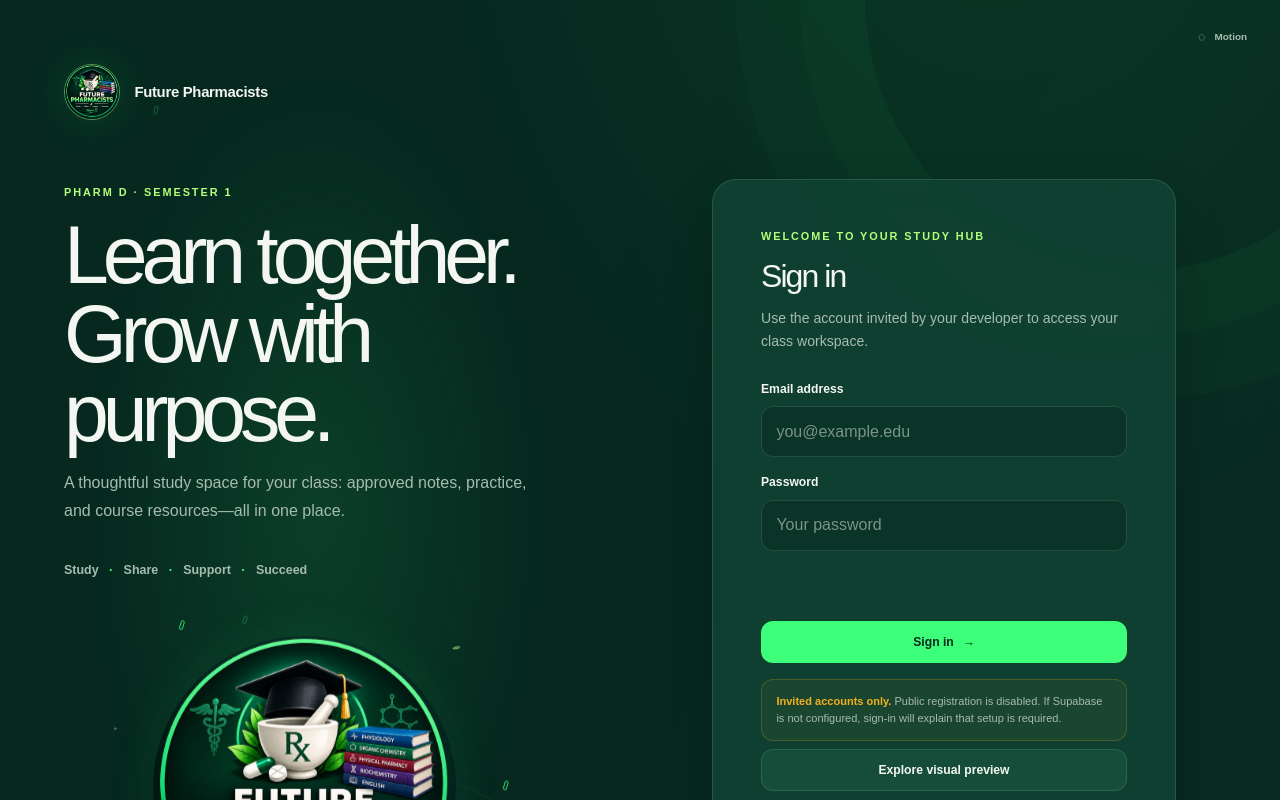
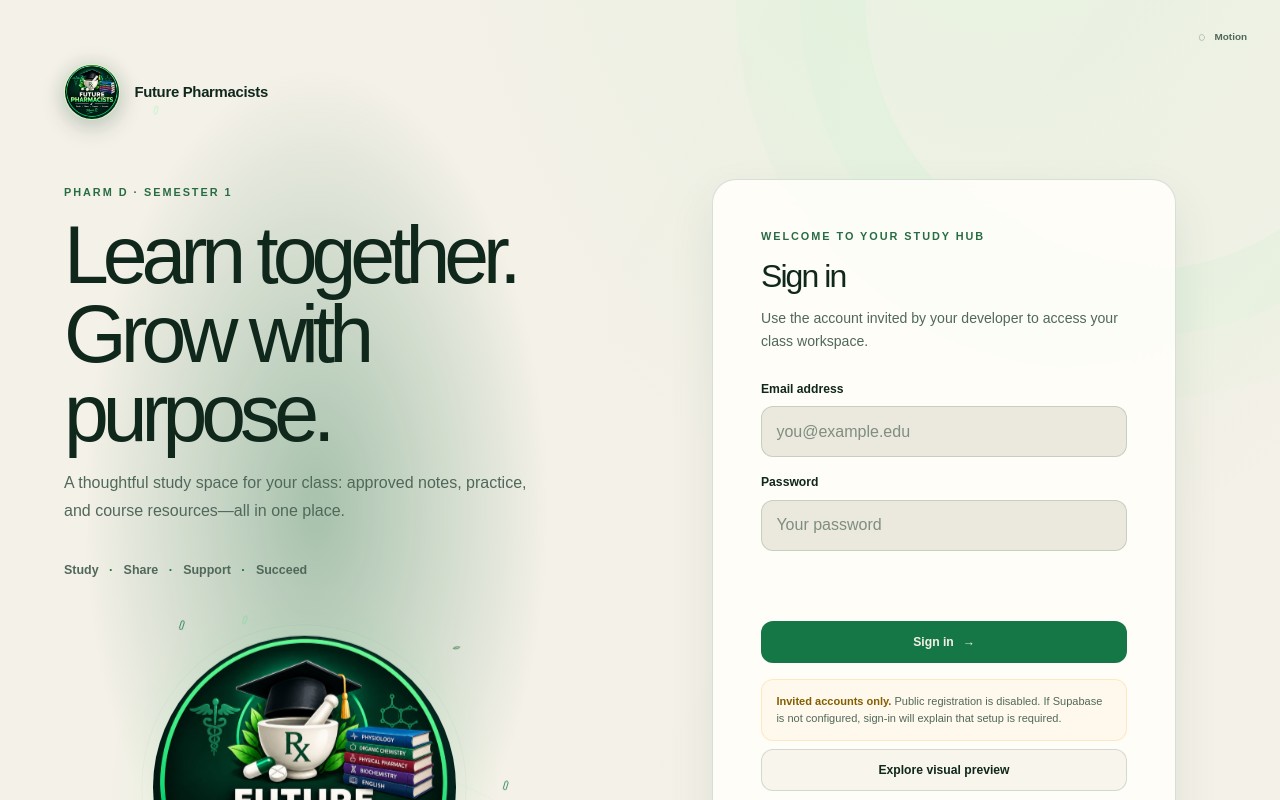
Before and after one commit to alipo0oi9u8-a11y/future-pharmacist, a Next.js app: page / in a window 1280 px wide. Shown: the top 800 px of the page. Built offline with nearby package versions, Linux system fonts and the light colour scheme.

Commit message:
Set light theme as the default
Co-authored-by: Copilot <223556219+Copilot@users.noreply.github.com>

```diff
--- a/app/design-tokens.css
+++ b/app/design-tokens.css
@@ -1,7 +1,37 @@
 :root {
-  /* WCAG 2.1 AA accent check: npm run contrast:check, text against --color-surface.
-     Dark (#104232) / light (#fffefa): physiology 5.82/6.62, organic 6.70/7.03,
-     physical 5.41/6.86, biochemistry 5.64/8.52, English 5.78/8.54 (all >= 4.5:1). */
+  /* Light is the default. npm run contrast:check verifies subject text accents on both themes. */
+  color-scheme: light;
+  --color-deep: #f4f1e8;
+  --color-deep-raised: #ebe8dd;
+  --color-surface: #fffefa;
+  --color-surface-raised: #f8f5ec;
+  --color-ring: #167746;
+  --color-lime: #286c43;
+  --color-cream: #f4f1e8;
+  --color-gold: #855e00;
+  --color-ink: #10271c;
+  --color-muted: #50685a;
+  --color-line: rgb(20 73 42 / 16%);
+  --color-danger: #a83830;
+  --subject-physiology: #1c5ca8;
+  --subject-organic: #17653b;
+  --subject-physical: #9b3936;
+  --subject-biochemistry: #68328f;
+  --subject-english: #284a8a;
+  --radius-sm: 0.75rem;
+  --radius-md: 1.125rem;
+  --radius-lg: 1.5rem;
+  --radius-pill: 999px;
+  --shadow-card: 0 1.25rem 3rem rgb(25 68 39 / 9%);
+  --shadow-glow: 0 0 2.5rem rgb(22 119 70 / 10%);
+  --duration-fast: 160ms;
+  --duration-normal: 260ms;
+  --duration-slow: 600ms;
+  --ease-standard: cubic-bezier(.2, .75, .25, 1);
+  --ease-spring: cubic-bezier(.2, .85, .25, 1.2);
+}
+
+[data-theme="dark"] {
   color-scheme: dark;
   --color-deep: #06281f;
   --color-deep-raised: #0b3428;
@@ -20,38 +50,6 @@
   --subject-physical: #f29c9a;
   --subject-biochemistry: #d4a4f5;
   --subject-english: #9ab8ff;
-  --radius-sm: 0.75rem;
-  --radius-md: 1.125rem;
-  --radius-lg: 1.5rem;
-  --radius-pill: 999px;
   --shadow-card: 0 1.25rem 3rem rgb(0 0 0 / 18%);
   --shadow-glow: 0 0 2.5rem rgb(61 255 122 / 13%);
-  --duration-fast: 160ms;
-  --duration-normal: 260ms;
-  --duration-slow: 600ms;
-  --ease-standard: cubic-bezier(.2, .75, .25, 1);
-  --ease-spring: cubic-bezier(.2, .85, .25, 1.2);
 }
-
-[data-theme="light"] {
-  color-scheme: light;
-  --color-deep: #f1f6f0;
-  --color-deep-raised: #e8f0e8;
-  --color-surface: #fffefa;
-  --color-surface-raised: #f6fbf5;
-  --color-ring: #167746;
-  --color-lime: #286c43;
-  --color-cream: #f4f1e8;
-  --color-gold: #855e00;
-  --color-ink: #10271c;
-  --color-muted: #50685a;
-  --color-line: rgb(20 73 42 / 16%);
-  --color-danger: #a83830;
-  --subject-physiology: #1c5ca8;
-  --subject-organic: #17653b;
-  --subject-physical: #9b3936;
-  --subject-biochemistry: #68328f;
-  --subject-english: #284a8a;
-  --shadow-card: 0 1.25rem 3rem rgb(25 68 39 / 9%);
-  --shadow-glow: 0 0 2.5rem rgb(22 119 70 / 10%);
-}
--- a/app/future-pharmacists-app.tsx
+++ b/app/future-pharmacists-app.tsx
@@ -260,10 +260,14 @@ const subscribeToTheme = (callback: () => void) => {
   window.addEventListener(themeChangeEvent, callback);
   return () => window.removeEventListener(themeChangeEvent, callback);
 };
-const getThemeSnapshot = (): "dark" | "light" => localStorage.getItem("fp-theme-v1") === "light" ? "light" : "dark";
-const getServerThemeSnapshot = (): "dark" | "light" => "dark";
+const getThemeSnapshot = (): "dark" | "light" => {
+  const saved = localStorage.getItem("fp-theme-v1");
+  return saved === "dark" ? "dark" : "light";
+};
+const getServerThemeSnapshot = (): "dark" | "light" => "light";
 const setStoredTheme = (theme: "dark" | "light") => {
   localStorage.setItem("fp-theme-v1", theme);
+  document.documentElement.dataset.theme = theme;
   window.dispatchEvent(new Event(themeChangeEvent));
 };
 const subjectColor = (name: string) => subjects.find((subject) => subject.name === name)?.color ?? "var(--color-ring)";
--- a/app/globals.css
+++ b/app/globals.css
@@ -276,6 +276,7 @@ button:disabled { cursor: not-allowed; opacity: .58; }
 .hero-copy h1 { margin: .55rem 0; font-size: clamp(1.7rem, 4vw, 3rem); letter-spacing: -.065em; line-height: 1.08; }
 .hero-copy p { max-width: 38rem; margin: 0 0 1.1rem; color: var(--color-muted); font-size: .78rem; }
 .hero-logo { position: relative; z-index: 1; width: clamp(5rem, 12vw, 9.7rem); aspect-ratio: 1; flex: 0 0 auto; border: 2px solid rgb(182 255 122 / 55%); border-radius: 50%; object-fit: cover; box-shadow: var(--shadow-glow); animation: logo-float 6s ease-in-out infinite; }
+[data-theme="light"] .brand-logo, [data-theme="light"] .hero-logo, [data-theme="light"] .mobile-brand img { box-shadow: 0 .45rem 1.5rem rgb(11 52 40 / 20%), 0 0 1.4rem rgb(22 119 70 / 12%); }
 .stats-grid { display: grid; grid-template-columns: repeat(4, minmax(0, 1fr)); gap: .7rem; margin-top: .8rem; }
 .stat-card, .panel, .subject-card, .note-card, .book-card, .quiz-card, .flashcard, .management-card {
   border: 1px solid var(--color-line);
--- a/app/layout.tsx
+++ b/app/layout.tsx
@@ -13,9 +13,18 @@ export const metadata: Metadata = {
   appleWebApp: { capable: true, title: "Future Pharmacists", statusBarStyle: "black-translucent" },
 };
 
+const themeBootstrap = `try {
+  const saved = localStorage.getItem("fp-theme-v1");
+  if (saved === "dark" || saved === "light") document.documentElement.dataset.theme = saved;
+} catch {}
+`;
+
 export default function RootLayout({ children }: LayoutProps<"/">) {
   return (
-    <html lang="en" data-theme="dark">
+    <html lang="en" data-theme="light" suppressHydrationWarning>
+      <head>
+        <script dangerouslySetInnerHTML={{ __html: themeBootstrap }} />
+      </head>
       <body>{children}</body>
     </html>
   );
--- a/scripts/check-subject-contrast.mjs
+++ b/scripts/check-subject-contrast.mjs
@@ -31,8 +31,8 @@ function contrastRatio(foreground, background) {
   return (lighter + 0.05) / (darker + 0.05);
 }
 
-const dark = blockFor(":root");
-const light = blockFor('[data-theme="light"]');
+const light = blockFor(":root");
+const dark = blockFor('[data-theme="dark"]');
 const subjectTokens = [
   "subject-physiology",
   "subject-organic",
```
